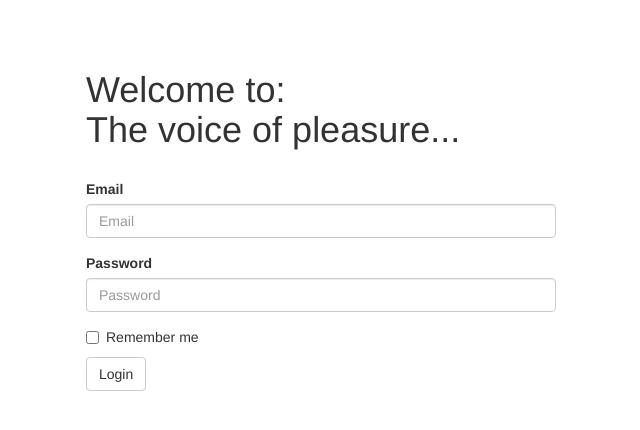
After one commit to jypllx/stars, a Flask app: template web/templates/security/login_user.html in a window 1280 px wide. The commit adds this page. Shown: the top 430 px of the page, without its empty margins (319-959 px from the left). Run offline with Flask 2, Linux system fonts and the light colour scheme; the template is opened without the code that fills it, so the values that code supplies are empty; some libraries are stand-ins or nearby versions.

Commit message:
added security

```diff
--- a/web/app.py
+++ b/web/app.py
@@ -1,40 +1,39 @@
 from flask import Flask, url_for, redirect
 from flask import request, render_template
 from flask.ext.sqlalchemy import SQLAlchemy
-
+from config import BaseConfig
 import logging
 from logging.handlers import RotatingFileHandler
+from flask.ext.security import Security, SQLAlchemyUserDatastore, \
+    login_required
+from flask.ext.login import logout_user
 
-# from flask.ext.login import LoginManager, login_required
-# from flask.ext.openid import OpenID
+app = Flask(__name__)
+app.config.from_object(BaseConfig)
+db = SQLAlchemy(app)
 
-from config import BaseConfig
 import os
 import re
 import sys
 
-app = Flask(__name__)
-app.config.from_object(BaseConfig)
-db = SQLAlchemy(app)
-# login_manager = LoginManager()
-# login_manager.init_app(app)
-# login_manager.login_view = 'login'
-
 from models import *
 
+user_datastore = SQLAlchemyUserDatastore(db, User, Role)
+security = Security(app, user_datastore)
 
-# @login_manager.user_loader
-# def user_loader(id):
-#     return User.query.get(int(id))
-
+# @app.before_first_request
+# def create_user():
+#     user_datastore.create_user(email='admin@stars.com', password='1234')
+#     db.session.commit()
 
 @app.route('/')
+@login_required
 def home():
     return redirect(url_for('channels_index'))
 
 
 @app.route('/channels/', methods=['GET','POST'])
-#@login_required
+@login_required
 def channels_index():
     search=''
     q = Channel.query
@@ -47,6 +46,7 @@ def channels_index():
 
 
 @app.route('/channels/<int:id>')
+@login_required
 def get_channel(id):
     channel=db.session.query(Channel).get(id)
     items=Item.query.filter_by(channel_id=id).limit(25).all()
@@ -54,6 +54,7 @@ def get_channel(id):
 
 
 @app.route('/playlists/', methods=['POST', 'GET'])
+@login_required
 def playlists_index():
     search=''
     q=Playlist.query
@@ -67,12 +68,14 @@ def playlists_index():
 
 
 @app.route('/playlists/<int:id>')
+@login_required
 def get_playlist(id):
     playlist=db.session.query(Playlist).get(id)
     return render_template('playlists/view.html', playlist=playlist)
 
 
 @app.route('/playlists/add', methods=['POST'])
+@login_required
 def playlists_add():
     p = Playlist(request.form['name'], request.form['description'])
     db.session.add(p)
@@ -81,6 +84,7 @@ def playlists_add():
 
 
 @app.route('/items/move/<way>/<int:playlist_id>/<int:item_id>')
+@login_required
 def item_move(way, playlist_id, item_id):
     app.logger.info(way +' '+str(playlist_id)+' '+str(item_id))
 
@@ -103,6 +107,7 @@ def item_move(way, playlist_id, item_id):
 
 
 @app.route('/items/', methods=['POST', 'GET'])
+@login_required
 def items_index():
     search=''
     q = Item.query
@@ -131,6 +136,7 @@ def items_index():
 
 
 @app.route('/items/add_to_playlist', methods=['POST'])
+@login_required
 def add_item_to_playlist():
     nb_items = RelPlaylistItem.query.filter(RelPlaylistItem.playlist_id == request.form['playlist_id']).count()
 
@@ -141,31 +147,11 @@ def add_item_to_playlist():
     return redirect(url_for('playlists_index'))
 
 
-# @app.route('/login', methods=['GET', 'POST'])
-# # @oid.loginhandler
-# def login():
-#     form = LoginForm()
-#     if form.validate_on_submit():
-#         user = User.query.get(form.email.data)
-#         if user:
-#             if bcrypt.check_password_hash(user.password, form.password.data):
-#                 user.authenticated = True
-#                 db.session.add(user)
-#                 db.session.commit()
-#                 login_user(user, remember=True)
-#                 return redirect(url_for("/"))
-#     return render_template("login.html", form=form)
-
-
-# @app.route('/logout', methods=['GET'])
-# @login_required
-# def logout():
-#     user = current_user
-#     user.authenticated=False
-#     db.session.add(user)
-#     db.session.commit()
-#     logout_user()
-#     return render_template('logout.html')
+@app.route('/logout/')
+@login_required
+def logout():
+    logout_user()
+    return redirect(url_for('home'))
 
 
 if __name__ == '__main__':
--- a/web/config.py
+++ b/web/config.py
@@ -15,6 +15,7 @@ class BaseConfig(object):
     SQLALCHEMY_DATABASE_URI = 'postgresql://{0}:{1}@{2}:{3}/{4}'.format(
         DB_USER, DB_PASS, DB_SERVICE, DB_PORT, DB_NAME
     )
+    SECRET_KEY = os.environ['SECRET_KEY']
 
 
 # class BaseConfig(object):
--- a/web/templates/_base.html
+++ b/web/templates/_base.html
@@ -22,6 +22,9 @@
           <li {% if request.path == url_for('playlists_index') %} class="active" {% endif %}><a href="{{url_for('playlists_index')}}">Playlists</a></li>
           <li {% if request.path == url_for('items_index') %} class="active" {% endif %}><a href="{{url_for('items_index')}}">Items</a></li>
         </ul>
+        <ul class="nav navbar-nav navbar-right">
+          <li><a href="{{ url_for('logout') }}"><i class='fa fa-power-off'></i></a></li>
+        </ul>
       </div>
     </div>
   </nav>
--- /dev/null
+++ b/web/templates/security/login_user.html
@@ -0,0 +1,37 @@
+<!DOCTYPE html>
+<html>
+<head>
+  <meta charset="utf-8">
+  <title>Stars</title>
+  <!-- meta -->
+  <meta name="description" content="">
+  <meta name="author" content="">
+  <meta name="viewport" content="width=device-width,initial-scale=1">
+  <!-- styles -->
+  <link href="{{ url_for('static', filename='css/bootstrap.min.css') }}" rel="stylesheet">
+  <link href="{{ url_for('static', filename='css/main.css') }}" rel="stylesheet">
+</head>
+<body>
+  <div class="container" id="main">
+    <h1>Welcome to:<br/>The voice of pleasure...</h1>
+    <br/>
+    <form methood="POST" action="/login" name="login_user_form">
+      <div class="form-group">
+        <label for="email">Email</label>
+        <input type="email" name="email" class="form-control" id="email" placeholder="Email">
+      </div>
+      <div class="form-group">
+        <label for="password">Password</label>
+        <input type="password" name="password" class="form-control" id="password" placeholder="Password">
+      </div>
+      <div class="checkbox">
+        <label>
+          <input type="checkbox" id="remember" name="remember">Remember me
+        </label>
+      </div>
+      <input id="next" name="next" type="hidden" value="">
+      <button type="submit" class="btn btn-default">Login</button>
+    </form>
+  </div>
+</body>
+</html>
```
Also changed, not shown: web/templates/login.html (deleted, +0 -14 lines), 1 other file.
